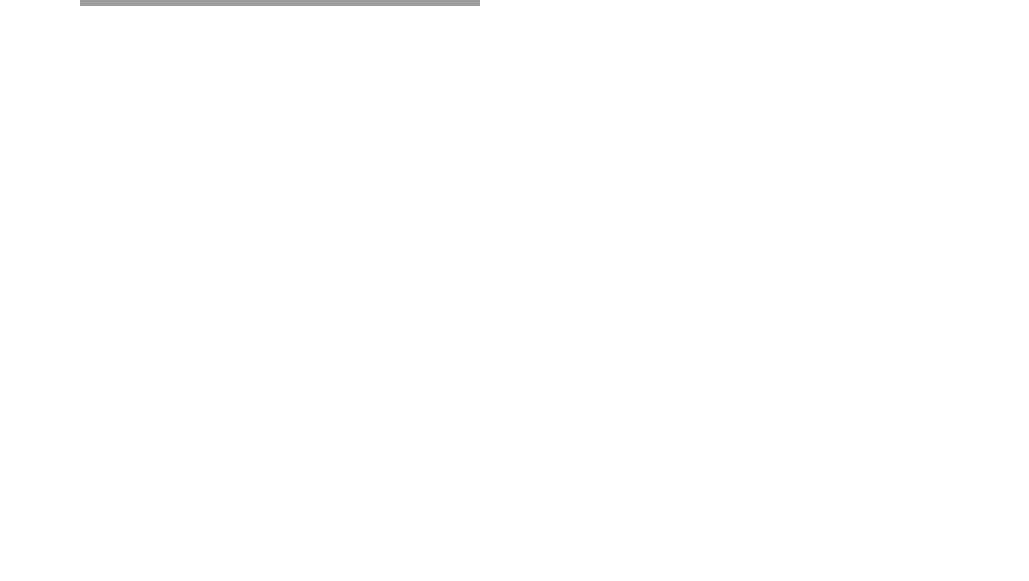
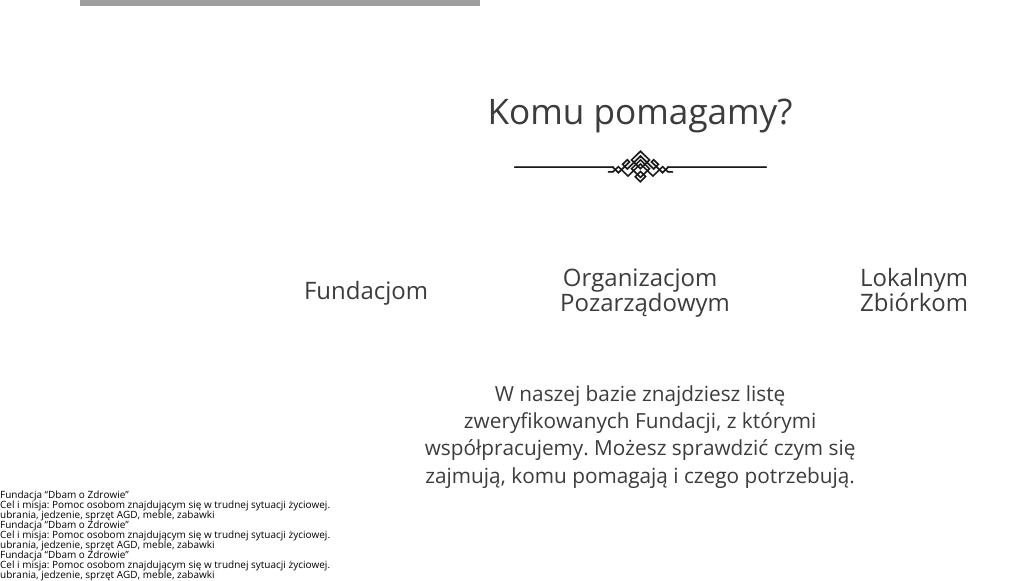
Before and after one commit to wawrzonnn/oddam-w-dobre-rece, a React (Create React App) app in the folder oddam-w-dobre-rece/: page / in a window 1280 px wide. Shown: the part 2462-3043 px from the top of the page, without its empty margins (0-1029 px from the left). Before the commit the page ends 2468 px from the top, so only its background shows below. Built offline with nearby package versions, Linux system fonts and the light colour scheme; grey boxes are pictures that could not be loaded.

Commit message:
add OurHelp section structure

```diff
--- a/oddam-w-dobre-rece/src/App.js
+++ b/oddam-w-dobre-rece/src/App.js
@@ -1,9 +1,11 @@
 import Home from './components/Home'
+import OurHelp from './components/OurHelp/OurHelp'
 
 function App() {
 	return (
 		<>
 			<Home />
+			<OurHelp />
 		</>
 	)
 }
--- a/oddam-w-dobre-rece/src/components/HomeAbout/_homeabout.scss
+++ b/oddam-w-dobre-rece/src/components/HomeAbout/_homeabout.scss
@@ -1,5 +1,6 @@
 .homeabout__box {
     display: flex;
+    margin-bottom: 4rem;
 }
 
 .homeabout__box--title {
--- /dev/null
+++ b/oddam-w-dobre-rece/src/components/OurHelp/OurHelp.js
@@ -0,0 +1,63 @@
+import React from 'react'
+import decoration from '../../assets/Decoration.svg'
+
+const OurHelp = () => {
+	return (
+		<>
+			<div className='homesteps__box--title'>
+				<h2 className='global__title'>Komu pomagamy?</h2>
+				<img src={decoration} alt='dekoracja' />
+			</div>
+			<div className='ourhelp__buttons--box'>
+				<div className='ourhelp__buttons--item'>Fundacjom</div>
+				<div className='ourhelp__buttons--item'>Organizacjom Pozarządowym</div>
+				<div className='ourhelp__buttons--item'>Lokalnym Zbiórkom</div>
+			</div>
+			<p className='ourhelp__text--main'>
+				W naszej bazie znajdziesz listę zweryfikowanych Fundacji, z którymi współpracujemy. Możesz sprawdzić czym się
+				zajmują, komu pomagają i czego potrzebują.
+			</p>
+
+
+
+			<div className='ourhelp__container'>
+
+                {/* JEDNA KOMÓRKA */}
+				<div className='ourhelp__container--small'>
+					<div className='ourhelp__box--left'>
+						<p className='ourhelp__content--title'>Fundacja “Dbam o Zdrowie”</p>
+						<p className='ourhelp__content--description'>Cel i misja: Pomoc osobom znajdującym się w trudnej sytuacji życiowej.</p>
+					</div>
+					<div className='ourhelp__box-right'>
+						<p className='ourhelp__content--type'>ubrania, jedzenie, sprzęt AGD, meble, zabawki</p>
+					</div>
+				</div>
+
+                {/* JEDNA KOMÓRKA  */}
+				<div className='ourhelp__container--small'>
+					<div className='ourhelp__box--left'>
+						<p className='ourhelp__content--title'>Fundacja “Dbam o Zdrowie”</p>
+						<p className='ourhelp__content--description'>Cel i misja: Pomoc osobom znajdującym się w trudnej sytuacji życiowej.</p>
+					</div>
+					<div className='ourhelp__box-right'>
+						<p className='ourhelp__content--type'>ubrania, jedzenie, sprzęt AGD, meble, zabawki</p>
+					</div>
+				</div>
+
+                {/* JEDNA KOMÓRKA  */}
+				<div className='ourhelp__container--small'>
+					<div className='ourhelp__box--left'>
+						<p className='ourhelp__content--title'>Fundacja “Dbam o Zdrowie”</p>
+						<p className='ourhelp__content--description'>Cel i misja: Pomoc osobom znajdującym się w trudnej sytuacji życiowej.</p>
+					</div>
+					<div className='ourhelp__box-right'>
+						<p className='ourhelp__content--type'>ubrania, jedzenie, sprzęt AGD, meble, zabawki</p>
+					</div>
+				</div>
+
+			</div>
+		</>
+	)
+}
+
+export default OurHelp
--- /dev/null
+++ b/oddam-w-dobre-rece/src/components/OurHelp/_ourhelp.scss
@@ -0,0 +1,34 @@
+.ourhelp__decoration {
+	margin: 0 auto;
+}
+
+.ourhelp__buttons--box {
+	display: flex;
+	justify-content: center;
+	align-items: center;
+}
+
+.ourhelp__buttons--item {
+	font-size: 1.5rem;
+	text-align: center;
+	color: #3c3c3c;
+	width: 10rem;
+	margin: 3rem 2.5rem;
+	border: 0.75px solid transparent;
+    padding: 1rem;
+    line-height: 1.6rem;
+	&:hover {
+		border: 0.75px solid #3c3c3c;
+	}
+}
+
+.ourhelp__text--main {
+letter-spacing: 0px;
+color: #3C3C3C;
+opacity: 1;
+font-size: 1.3rem;
+width: 35%;
+text-align: center;
+margin: 0 auto;
+line-height: 1.7rem;
+}
--- a/oddam-w-dobre-rece/src/scss/settings/main.scss
+++ b/oddam-w-dobre-rece/src/scss/settings/main.scss
@@ -6,6 +6,7 @@
 @import '../../components/HomeThreeColumns/threecolumns';
 @import '../../components/HomeSteps/homesteps';
 @import '../../components/HomeAbout/homeabout';
+@import '../../components/OurHelp/ourhelp';
 
 
 body {
```
